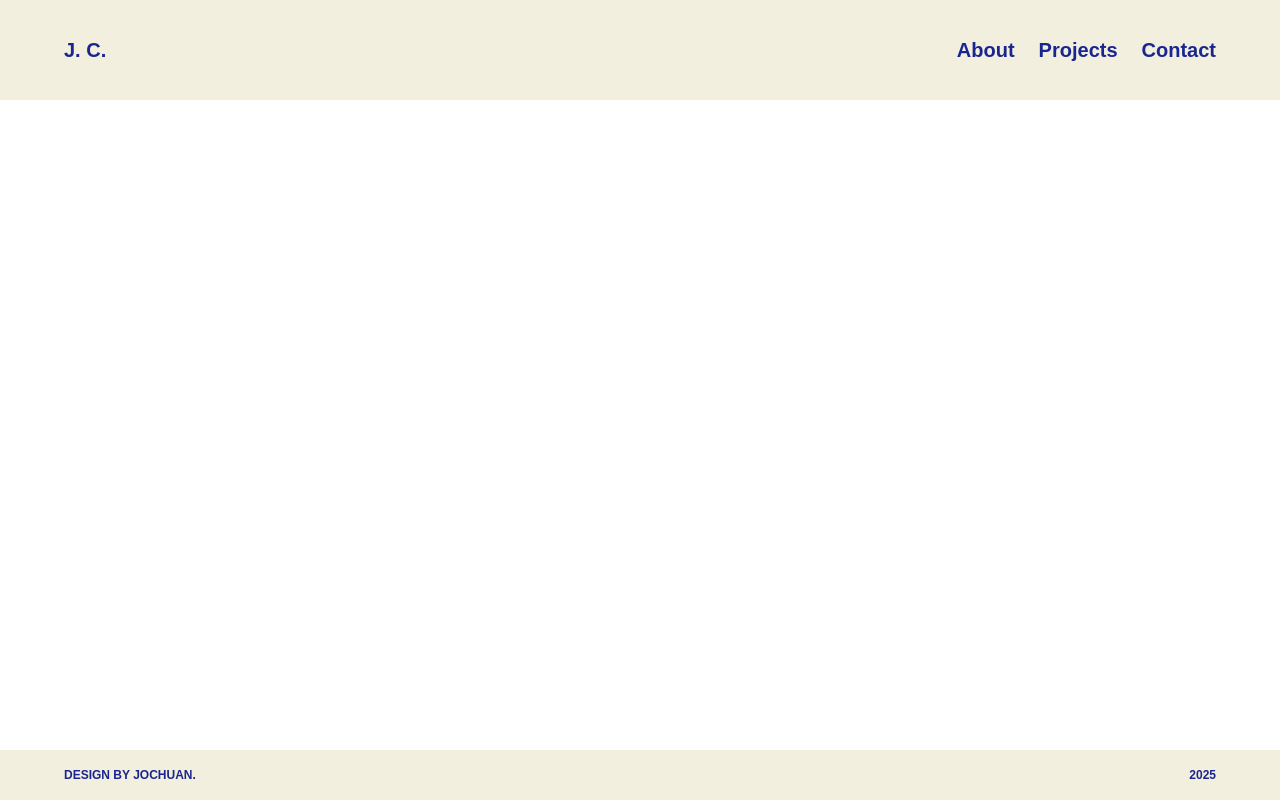
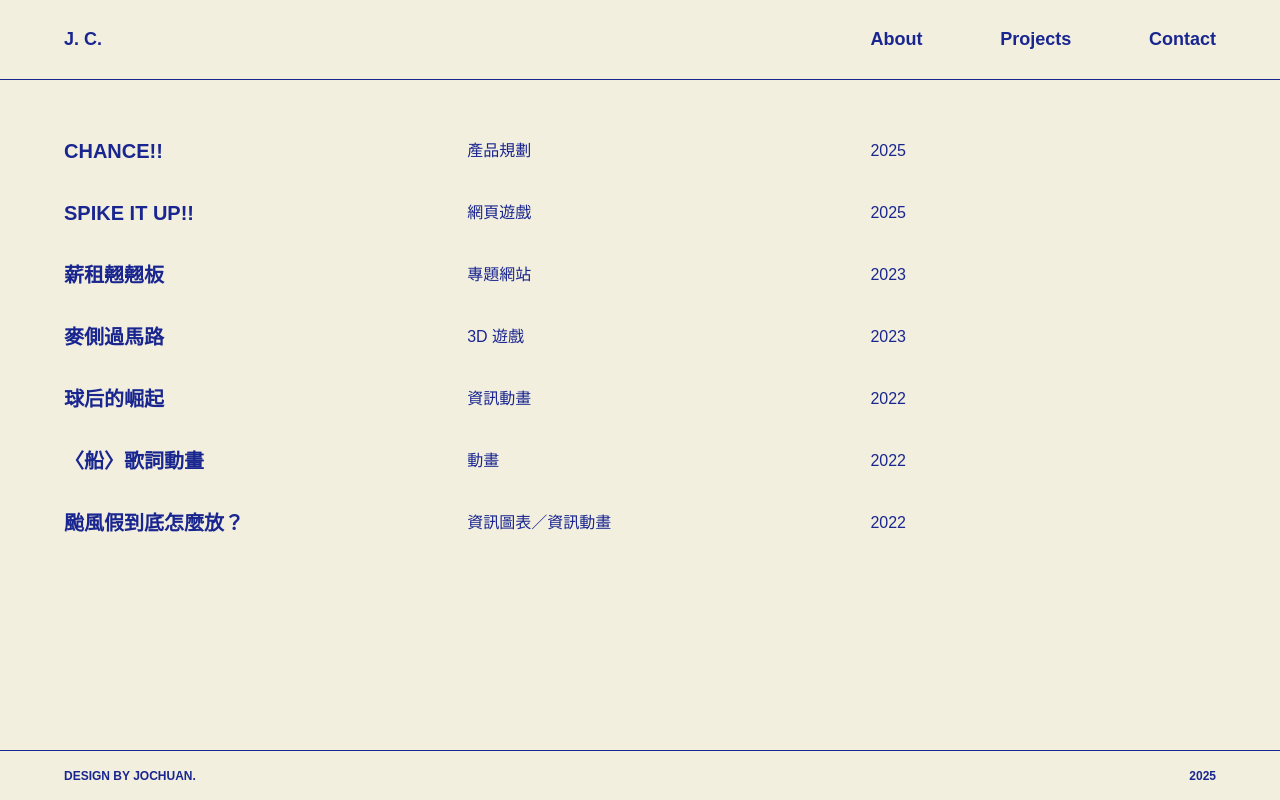
Before and after one commit to jochuany/jo-chuan-portfolio, a Next.js app: page /projects in a window 1280 px wide. Built offline with nearby package versions, Linux system fonts and the light colour scheme.

Commit message:
create projects page
20251217

```diff
--- a/src/app/about/page.js
+++ b/src/app/about/page.js
@@ -3,17 +3,17 @@ import Image from "next/image";
 export default function About() {
   return (
     <>
-      <div className="flex w-screen h-auto justify-center items-start text-[#1a2690] bg-[#f2efdf]">
+      <div className="flex w-screen h-auto pt-10 justify-center items-start text-[#1a2690] bg-[#f2efdf]">
 
         <div className="flex flex-col w-[90%] justify-between">
 
-          <div className="w-full mb-10 md:w-[65%]">
+          <div className="w-full mb-18 md:w-[65%]">
             {/* name intro */}
             <div className="font-bold text-[20px] mb-4">
               楊若絹
             </div>
 
-            <div className="w-full font-medium text-[12px] leading-6 text-justify">
+            <div className="w-full font-medium text-[14px] leading-6 text-justify">
               畢業於國立政治大學傳播碩士學位學程，具有數位設計與媒體心理研究的跨領域背景。善於規劃視覺設計與流暢的腳本來製作數位敘事；了解基礎前端語言，曾經參與網頁和遊戲開發；亦知道如何定義問題，並完成虛擬實境觀看效果之學術研究。
             </div>
           </div>
@@ -21,8 +21,8 @@ export default function About() {
           <div className="flex flex-col md:flex-row md:justify-between">
 
             {/* edu */}
-            <div className="mb-10 w-full md:w-[30%]">
-              <div className="font-bold text-[20px] mb-4">
+            <div className="mb-8 w-full md:w-[30%]">
+              <div className="font-bold text-[20px] mb-6">
                 ▌EDUCATION
               </div>
 
@@ -59,8 +59,8 @@ export default function About() {
 
 
             {/* exp */}
-            <div className="mb-10 w-full md:w-[30%]">
-              <div className="font-bold text-[20px] mb-4">
+            <div className="mb-8 w-full md:w-[30%]">
+              <div className="font-bold text-[20px] mb-6">
                 ▌EXPERIENCE
               </div>
 
@@ -98,8 +98,8 @@ export default function About() {
 
 
             {/* awd */}
-            <div className="mb-10 w-full md:w-[30%]">
-              <div className="font-bold text-[20px] mb-4">
+            <div className="mb-8 w-full md:w-[30%]">
+              <div className="font-bold text-[20px] mb-6">
                 ▌AWARD
               </div>
 
--- a/src/app/layout.js
+++ b/src/app/layout.js
@@ -30,7 +30,7 @@ export default function RootLayout({ children }) {
 
         {children}
 
-        <div className="flex justify-center items-center w-screen h-[50px] text-[#1a2690] bg-[#f2efdf]">
+        <div className="flex justify-center items-center w-screen h-[50px] text-[#1a2690] bg-[#f2efdf] border-t">
           <div className="flex w-[90%] justify-between text-[12px] font-bold">
             <div>DESIGN BY JOCHUAN.</div>
             <div>2025</div>
--- a/src/app/page.js
+++ b/src/app/page.js
@@ -3,11 +3,11 @@ import Image from "next/image";
 export default function Home() {
   return (
     <>
-      <div className="flex w-screen h-[calc(100vh-150px)] justify-center items-center text-[#1a2690] bg-[#f2efdf]">
+      <div className="flex w-screen h-[calc(100vh-130px)] justify-center items-center text-[#1a2690] bg-[#f2efdf]">
 
         <div className="flex w-[90%] justify-between">
 
-          <div className="w-[65%] mb-[100px]">
+          <div className="w-[65%] mb-8">
             <div className="text-[40px] md:text-[64px] font-black">Hello, <br />I'm Jo-Chuan.</div>
             <div className="text-[12px] md:text-[16px] font-medium leading-6 md:leading-8 mt-6">會設計、也懂一點程式語言；<br />對新科技有濃厚興趣，也樂於自學技術。<br />期望透過數位設計對社會有所貢獻。</div>
           </div>
--- a/src/app/projects/page.js
+++ b/src/app/projects/page.js
@@ -3,11 +3,65 @@ import Image from "next/image";
 export default function Projects() {
   return (
     <>
-      <div className="flex w-screen h-[calc(100vh-150px)] justify-center items-center">
+      <div className="flex w-screen h-auto pt-10 md:h-[calc(100vh-130px)] justify-center items-start text-[#1a2690] bg-[#f2efdf]">
 
-        <div className="flex w-[90%] justify-between">
+        <div className="flex flex-col w-[90%] mb-18">
 
+          <a href="/projects/chance" className="hover:bg-[#1a2690] hover:text-[#f2efdf] group transition-all duration-300 ease">
+            <div className="w-full pt-4 pb-4 flex flex-col md:flex-row justify-between items-start md:items-center">
+              <div className="md:w-[30%] text-[20px]  font-bold mb-2 md:mb-0 group-hover:pl-6 transition-all duration-300 ease">CHANCE!!</div>
+              <div className="md:w-[30%] text-[16px] font-medium">產品規劃</div>
+              <div className="md:w-[30%] text-[16px] font-medium">2025</div>
+            </div>
+          </a>
 
+          <a href="/projects/chance" className="hover:bg-[#1a2690] hover:text-[#f2efdf] group transition-all duration-300 ease">
+            <div className="w-full pt-4 pb-4 flex flex-col md:flex-row justify-between items-start md:items-center">
+              <div className="md:w-[30%] text-[20px]  font-bold mb-2 md:mb-0 group-hover:pl-6 transition-all duration-300 ease">SPIKE IT UP!!</div>
+              <div className="md:w-[30%] text-[16px] font-medium">網頁遊戲</div>
+              <div className="md:w-[30%] text-[16px] font-medium">2025</div>
+            </div>
+          </a>
+
+          <a href="/projects/chance" className="hover:bg-[#1a2690] hover:text-[#f2efdf] group transition-all duration-300 ease">
+            <div className="w-full pt-4 pb-4 flex flex-col md:flex-row justify-between items-start md:items-center">
+              <div className="md:w-[30%] text-[20px]  font-bold mb-2 md:mb-0 group-hover:pl-6 transition-all duration-300 ease">薪租翹翹板</div>
+              <div className="md:w-[30%] text-[16px] font-medium">專題網站</div>
+              <div className="md:w-[30%] text-[16px] font-medium">2023</div>
+            </div>
+          </a>
+
+          <a href="/projects/chance" className="hover:bg-[#1a2690] hover:text-[#f2efdf] group transition-all duration-300 ease">
+            <div className="w-full pt-4 pb-4 flex flex-col md:flex-row justify-between items-start md:items-center">
+              <div className="md:w-[30%] text-[20px]  font-bold mb-2 md:mb-0 group-hover:pl-6 transition-all duration-300 ease">麥側過馬路</div>
+              <div className="md:w-[30%] text-[16px] font-medium">3D 遊戲</div>
+              <div className="md:w-[30%] text-[16px] font-medium">2023</div>
+            </div>
+          </a>
+
+          <a href="/projects/chance" className="hover:bg-[#1a2690] hover:text-[#f2efdf] group transition-all duration-300 ease">
+            <div className="w-full pt-4 pb-4 flex flex-col md:flex-row justify-between items-start md:items-center">
+              <div className="md:w-[30%] text-[20px]  font-bold mb-2 md:mb-0 group-hover:pl-6 transition-all duration-300 ease">球后的崛起</div>
+              <div className="md:w-[30%] text-[16px] font-medium">資訊動畫</div>
+              <div className="md:w-[30%] text-[16px] font-medium">2022</div>
+            </div>
+          </a>
+
+          <a href="/projects/chance" className="hover:bg-[#1a2690] hover:text-[#f2efdf] group transition-all duration-300 ease">
+            <div className="w-full pt-4 pb-4 flex flex-col md:flex-row justify-between items-start md:items-center">
+              <div className="md:w-[30%] text-[20px]  font-bold mb-2 md:mb-0 group-hover:pl-6 transition-all duration-300 ease">〈船〉歌詞動畫</div>
+              <div className="md:w-[30%] text-[16px] font-medium">動畫</div>
+              <div className="md:w-[30%] text-[16px] font-medium">2022</div>
+            </div>
+          </a>
+
+          <a href="/projects/chance" className="hover:bg-[#1a2690] hover:text-[#f2efdf] group transition-all duration-300 ease">
+            <div className="w-full pt-4 pb-4 flex flex-col md:flex-row justify-between items-start md:items-center">
+              <div className="md:w-[30%] text-[20px]  font-bold mb-2 md:mb-0 group-hover:pl-6 transition-all duration-300 ease">颱風假到底怎麼放？</div>
+              <div className="md:w-[30%] text-[16px] font-medium">資訊圖表／資訊動畫</div>
+              <div className="md:w-[30%] text-[16px] font-medium">2022</div>
+            </div>
+          </a>
 
         </div>
 
--- a/src/components/NavBar.js
+++ b/src/components/NavBar.js
@@ -11,21 +11,21 @@ export default function NavBar() {
     };
 
     return (
-        <div className="flex justify-center items-center w-screen h-[100px] text-[#1a2690] bg-[#f2efdf] font-bold">
+        <div className="flex justify-center items-center w-screen h-[80px] text-[#1a2690] bg-[#f2efdf] font-bold border-b">
             <div className="flex w-[90%] justify-between items-center">
 
-                <a href="/"><div className="flex justify-start text-[20px]">J. C.</div></a>
+                <a href="/" className="md:w-[30%]"><div className="flex justify-start text-[18px]">J. C.</div></a>
 
                 {/* ham menu */}
                 <div onClick={toggleMenu} className="md:hidden z-50 relative cursor-pointer">
-                    <img src={`${isOpen ? "/images/nav-close.png" : "/images/nav-open.png"}`} className="w-[24px]" />
+                    <img src={`${isOpen ? "/images/nav-close.png" : "/images/nav-open.png"}`} className="w-[24px] transition-all duration-300 ease" />
                 </div>
 
                 {/* pc menu */}
-                <div className="hidden md:flex md:text-[20px]">
-                    <a href="/about"><div className="ml-6">About</div></a>
-                    <a href="/projects"><div className="ml-6">Projects</div></a>
-                    <a href="/contact"><div className="ml-6">Contact</div></a>
+                <div className="hidden md:flex md:text-[18px] md:justify-between md:w-[30%]">
+                    <a href="/about"><div className="">About</div></a>
+                    <a href="/projects"><div className="">Projects</div></a>
+                    <a href="/contact"><div className="">Contact</div></a>
                 </div>
             </div>
 
```
Also changed, not shown: public/images/nav-close.png, public/images/nav-open.png.
